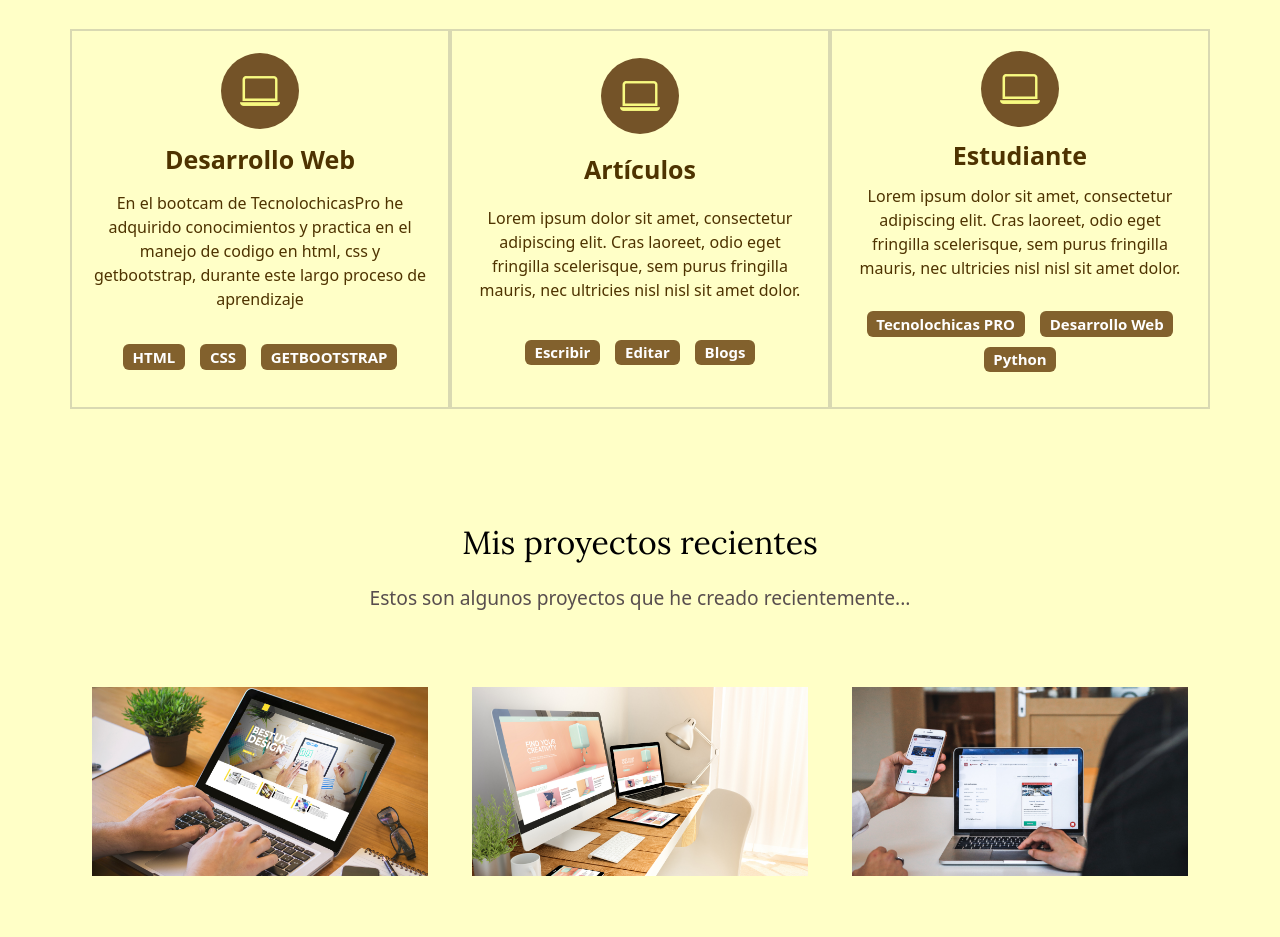
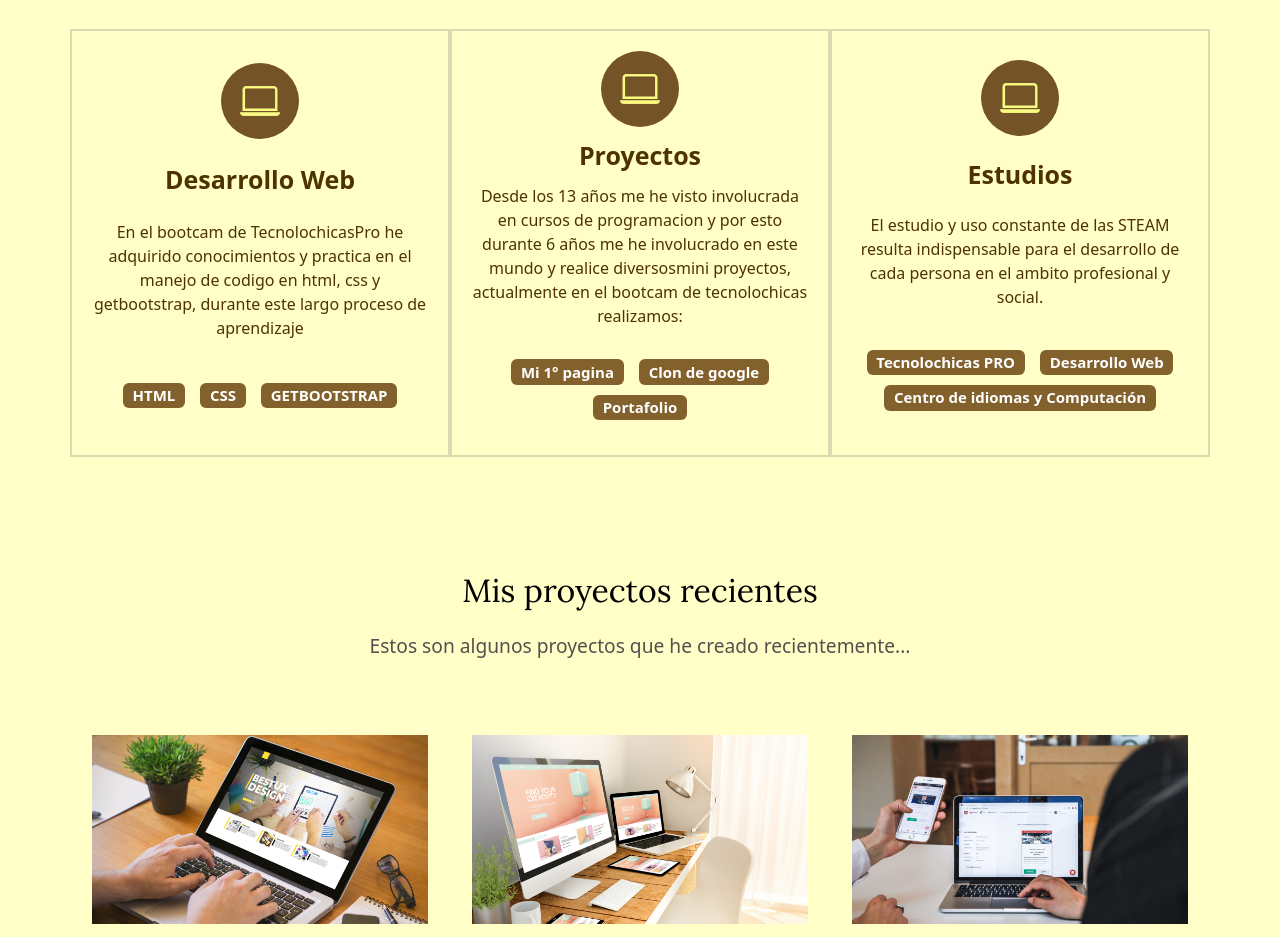
Before and after one commit to DianaYolotzin07/DianaYolotzin07.github.io, a plain HTML site: page index.html in a window 1280 px wide. Shown: the part 1380-2317 px from the top of the page. Drawn offline with nearby package versions, Linux system fonts and the light colour scheme; a web font is replaced by a local one.

Commit message:
Add files via upload

```diff
--- a/index.html
+++ b/index.html
@@ -100,24 +100,24 @@
           <!-- Articulos -->
           <div class="columna col-12 col-md-4">
             <i class="bi bi-laptop"></i>
-            <p class="experiencia-titulo">Artículos</p>
-            <p>Lorem ipsum dolor sit amet, consectetur adipiscing elit. Cras laoreet, odio eget fringilla scelerisque, sem purus fringilla mauris, nec ultricies nisl nisl sit amet dolor. </p>
+            <p class="experiencia-titulo">Proyectos</p>
+            <p>Desde los 13 años me he visto involucrada en cursos de programacion y por esto durante 6 años me he involucrado en este mundo y realice diversosmini proyectos, actualmente en el bootcam de tecnolochicas realizamos: </p>
             <div class="badges-contenedor">
-              <span class="badge">Escribir</span>
-              <span class="badge">Editar</span>
-              <span class="badge">Blogs</span>
+              <span class="badge">Mi 1° pagina</span>
+              <span class="badge">Clon de google</span>
+              <span class="badge">Portafolio</span>
             </div>
           </div>
           <!-- Estudiante -->
           <div class="columna col-12 col-md-4">
             <i class="bi bi-laptop"></i>
-            <p class="experiencia-titulo">Estudiante</p>
-            <p>Lorem ipsum dolor sit amet, consectetur adipiscing elit. Cras laoreet, odio eget fringilla scelerisque, sem purus fringilla mauris, nec ultricies nisl nisl sit amet dolor. </p>
+            <p class="experiencia-titulo">Estudios</p>
+            <p>El estudio y uso constante de las STEAM resulta indispensable para el desarrollo de cada persona en el ambito profesional y social.</p>
             <div class="badges-contenedor">
               <span class="badge">Tecnolochicas PRO</span>
               <span class="badge">Desarrollo Web</span>
               <span class="badge">
-                Python</span>
+                Centro de idiomas y Computación</span>
             </div>
           </div>
         </div>
```
